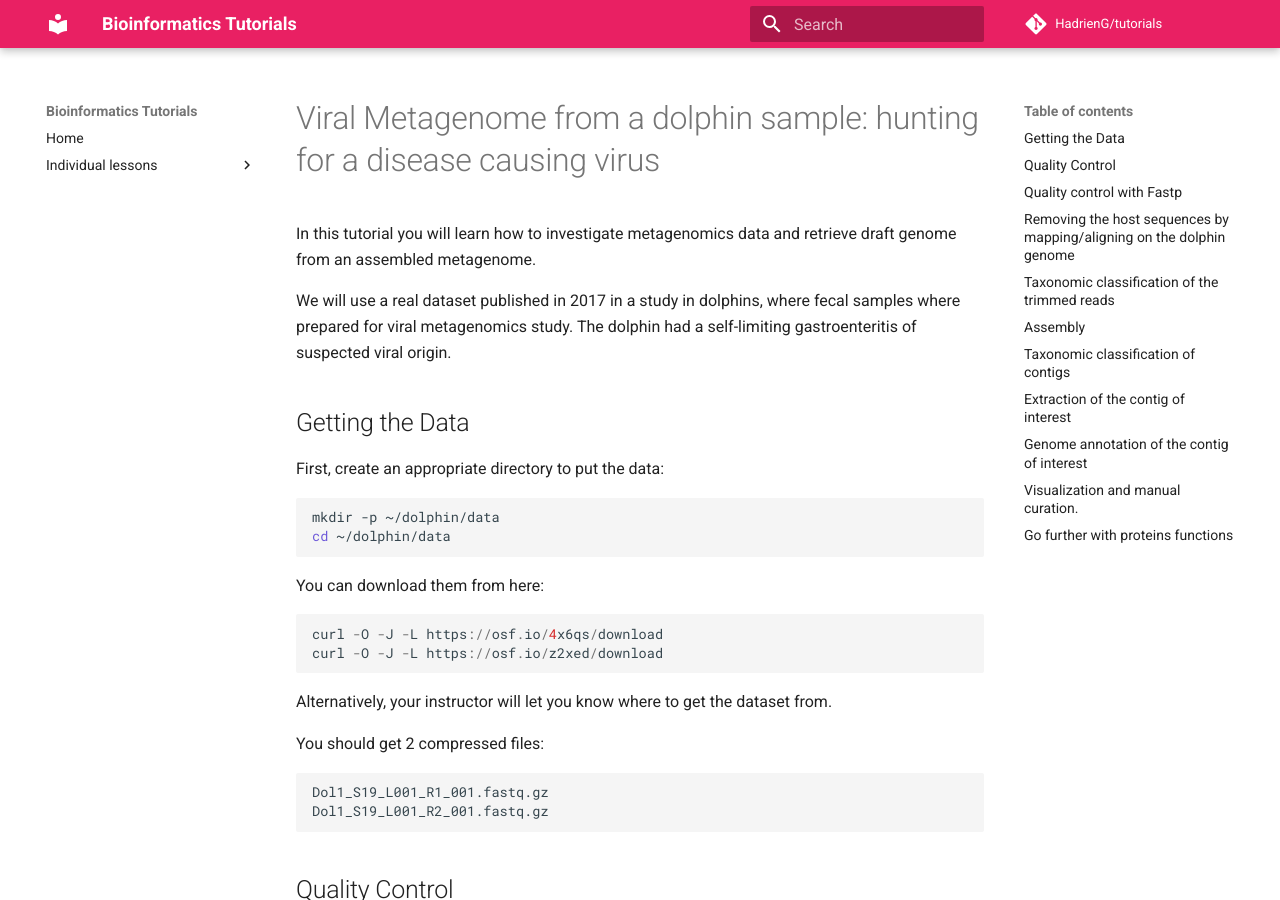
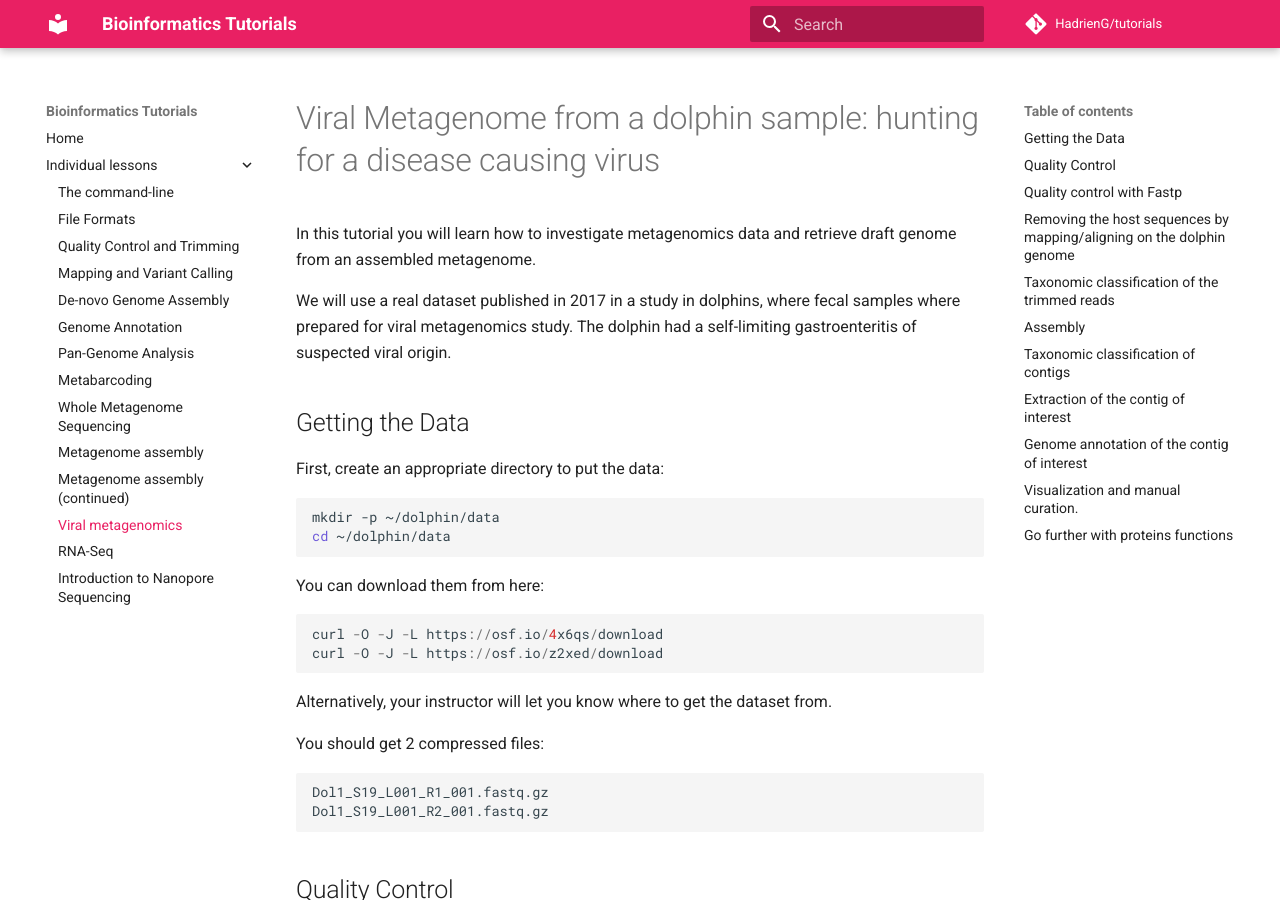
Before and after one commit to HadrienG/tutorials, an MkDocs documentation site: the page built from docs/metavir.md, in a window 1280 px wide and 900 px high. Built offline with MkDocs 1.6.1 and Material for MkDocs 9.7.7, drawn with Linux system fonts in a browser that asks for light colours; comment, search, counter and statistics services are not loaded; old or Windows-style settings are respelled for this version of MkDocs.

Commit message:
metavir to nav

```diff
--- a/mkdocs.yml
+++ b/mkdocs.yml
@@ -36,5 +36,6 @@ pages:
         - Whole Metagenome Sequencing: wms.md
         - Metagenome assembly: meta_assembly.md
         - Metagenome assembly (continued): meta_assembly_2.md
+        - Viral metagenomics: metavir.md
         - RNA-Seq: rna.md
         - Introduction to Nanopore Sequencing: nanopore.md
```
